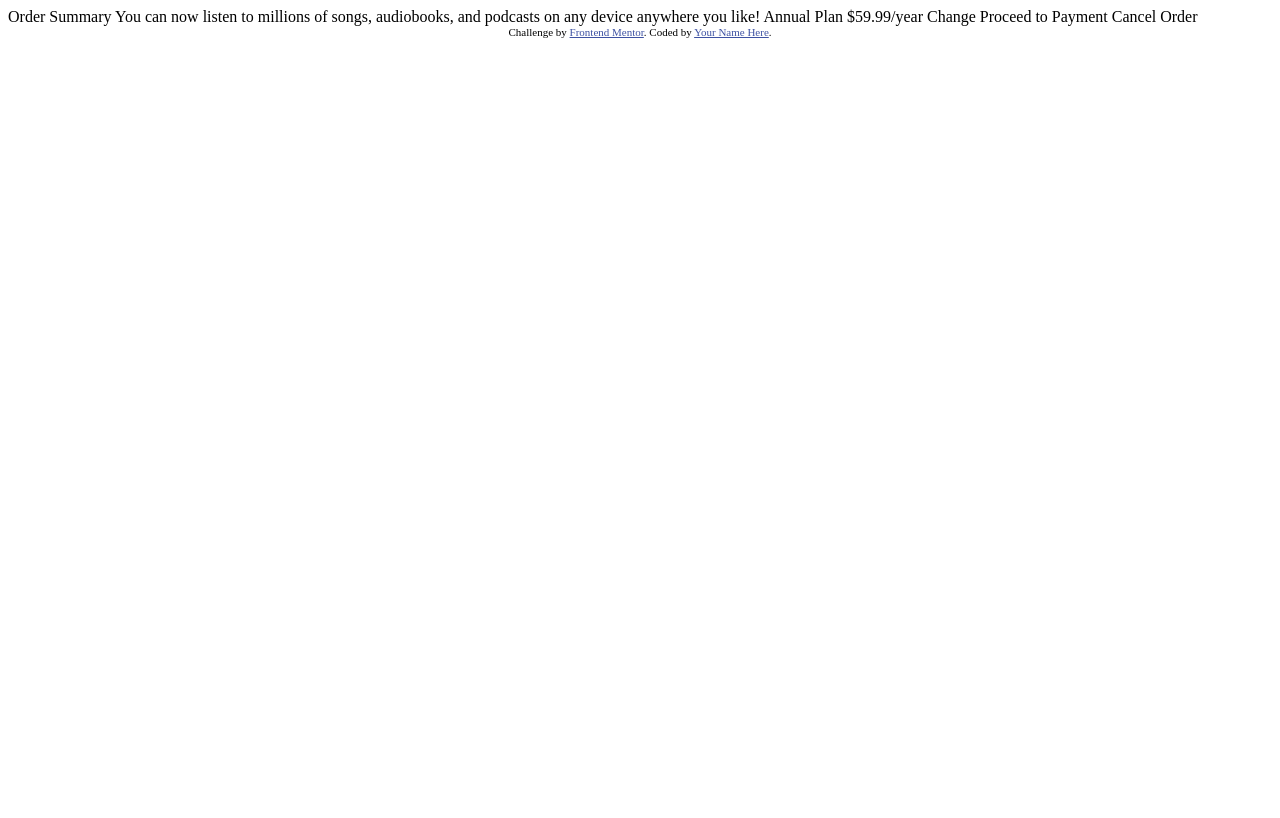
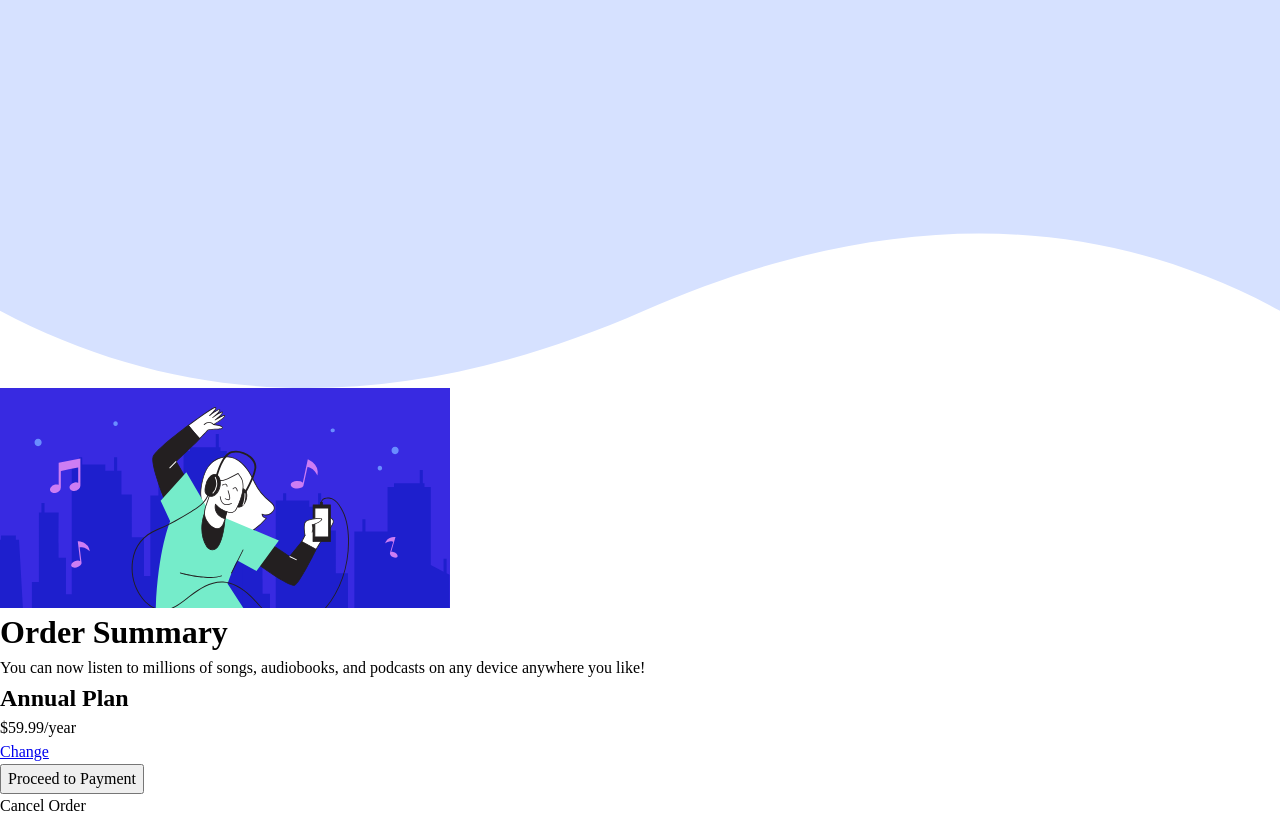
Before and after one commit to ab1820/Order-Summary, a plain HTML site: page index.html in a window 1280 px wide. Drawn offline with Linux system fonts and the light colour scheme.

Commit message:
starter files

```diff
--- a/index.html
+++ b/index.html
@@ -1,37 +1,36 @@
 <!DOCTYPE html>
 <html lang="en">
+
 <head>
   <meta charset="UTF-8">
-  <meta name="viewport" content="width=device-width, initial-scale=1.0"> <!-- displays site properly based on user's device -->
-
+  <meta name="viewport" content="width=device-width, initial-scale=1.0">
+  <link rel="stylesheet" href="main.css">
   <link rel="icon" type="image/png" sizes="32x32" href="./images/favicon-32x32.png">
 
-  <title>Frontend Mentor | Order summary card</title>
+  <title>Order Summary Card</title>
+</head>
 
-  <!-- Feel free to remove these styles or customise in your own stylesheet 👍 -->
-  <style>
-    .attribution { font-size: 11px; text-align: center; }
-    .attribution a { color: hsl(228, 45%, 44%); }
-  </style>
-</head>
 <body>
 
-  Order Summary
+  <img src="./images/pattern-background-desktop.svg">
 
-  You can now listen to millions of songs, audiobooks, and podcasts on any
-  device anywhere you like!
+  <div class="container">
+    <img src="./images/illustration-hero.svg" alt="hero-image">
+    <h1>Order Summary</h1>
 
-  Annual Plan
-  $59.99/year
+    <p>You can now listen to millions of songs, audiobooks, and podcasts on any
+      device anywhere you like!
+    </p>
 
-  Change
+    <h2>Annual Plan</h2>
+    <p>$59.99/year</p>
 
-  Proceed to Payment
-  Cancel Order
+    <a href="#">Change</a>
 
-  <div class="attribution">
-    Challenge by <a href="https://www.frontendmentor.io?ref=challenge" target="_blank">Frontend Mentor</a>.
-    Coded by <a href="#">Your Name Here</a>.
+    <button>Proceed to Payment</button>
+    <p>Cancel Order</p>
   </div>
+
 </body>
+
 </html>
--- /dev/null
+++ b/main.css
@@ -0,0 +1,55 @@
+@import url('https://fonts.googleapis.com/css2?family=Red+Hat+Display:wght@500;700;900&display=swap');
+
+/* font-family: 'Red Hat Display', sans-serif; */
+
+*,
+*::before,
+*::after {
+  box-sizing: border-box;
+}
+
+* {
+  margin: 0;
+}
+
+html,
+body {
+  height: 100%;
+}
+
+body {
+  line-height: 1.5;
+  -webkit-font-smoothing: antialiased;
+}
+
+img,
+picture,
+video,
+canvas,
+svg,
+button {
+  display: block;
+  max-width: 100%;
+}
+
+input,
+button,
+textarea,
+select {
+  font: inherit;
+}
+
+p,
+h1,
+h2,
+h3,
+h4,
+h5,
+h6 {
+  overflow-wrap: break-word;
+}
+
+#root,
+#__next {
+  isolation: isolate;
+}
```
Also changed, not shown: 2 other files.
